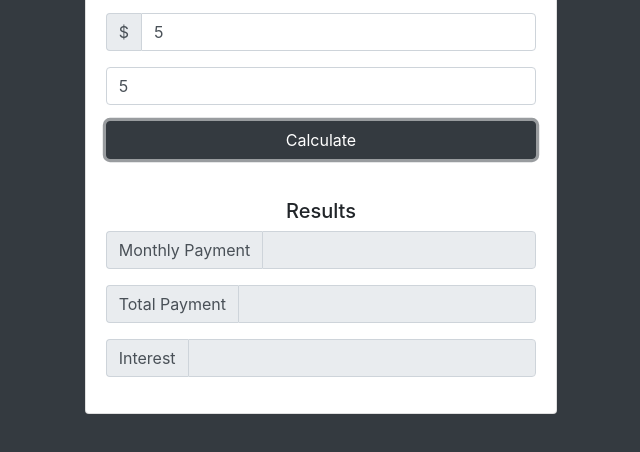
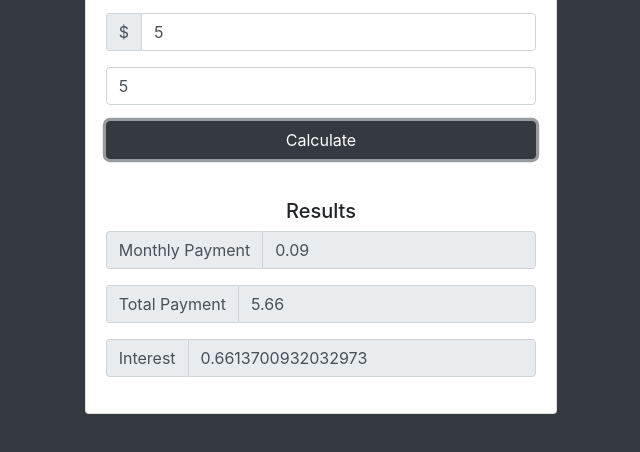
Before and after one commit to GzimAsani/Loan-Calculator, a plain HTML site: page index.html in a window 1280 px wide. Both pictures are taken after typing "5", "5", "5" into the empty fields and a click on the input "Calculate". Shown: the part 182-634 px from the top of the page, without its empty margins (319-959 px from the left). Drawn offline with nearby package versions, Linux system fonts and the light colour scheme.

Commit message:
Add calculations

```diff
--- a/app.js
+++ b/app.js
@@ -12,6 +12,22 @@ function calculateResults(e) {
   const DtotalPayment = document.getElementById('total-payment');
   const DtotalInterest = document.getElementById('total-interest');
 
+  const principal = parseFloat(Damount.value);
+  const calculatedInterest = parseFloat(Dinterest.value)/100/12;
+  const calculatedPayments = parseFloat(Dyears.value)*12;
+
+  //Compute monthly payments
+
+  const x = Math.pow(1 + calculatedInterest, calculatedPayments);
+  const monthly = (principal*x*calculatedInterest)/(x-1);
+
+  if(isFinite(monthly)) {
+    DmonthlyPayment.value = monthly.toFixed(2);
+    DtotalPayment.value = (monthly*calculatedPayments).toFixed(2);
+    DtotalInterest.value = ((monthly * calculatedPayments) - principal.toFixed(2))
+  } else {
+    console.log("Wrong!!!!!!")
+  }
 
   console.log('calculating')
   e.preventDefault()
--- a/index.html
+++ b/index.html
@@ -63,7 +63,7 @@
           <div class="form-group">
             <div class="input-group">
               <span class="input-group-addon">Interest</span>
-              <input type="number" class="form-control" id="monthly-payment" disabled>
+              <input type="number" class="form-control" id="total-interest" disabled>
             </div>
           </div>
         </div>
```
